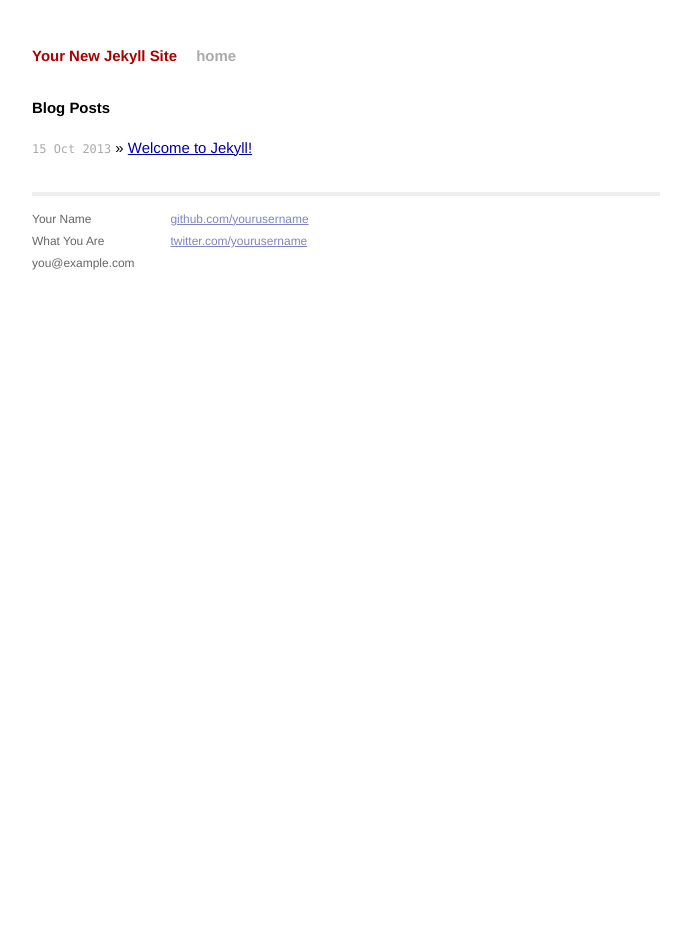
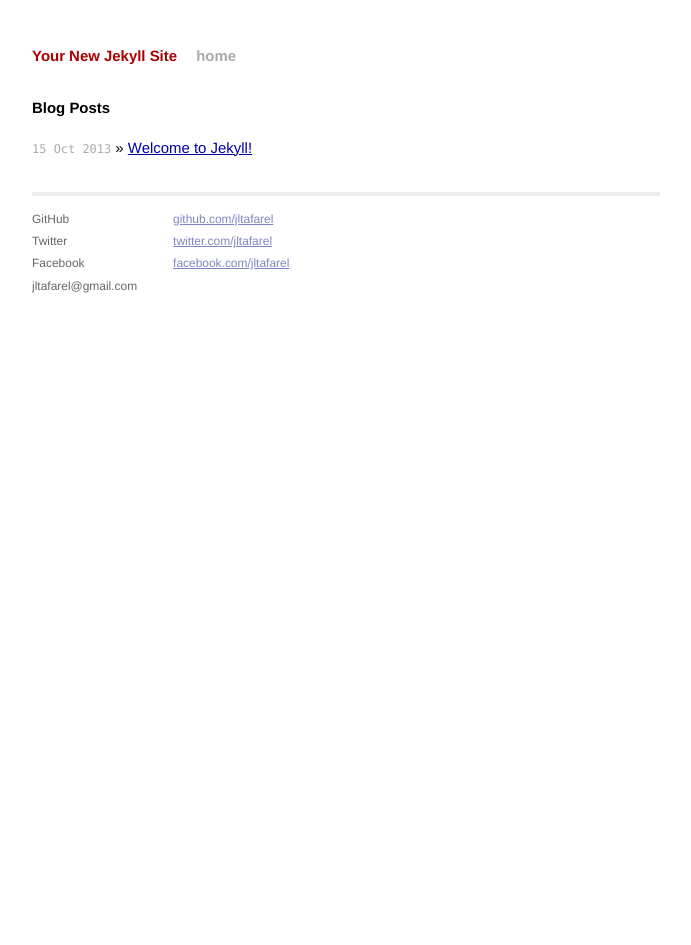
Before and after one commit to jltafarel/jltafarel.github.io, a Jekyll site: the page built from index.html, in a window 1280 px wide. Shown: the whole page, without its empty margins (294-985 px from the left). Built offline with Jekyll 4.4.1, drawn with Linux system fonts in a browser that asks for light colours; Markdown is read by kramdown in place of the engine named in the settings.

Commit message:
modificado html

```diff
--- a/_layouts/default.html
+++ b/_layouts/default.html
@@ -26,15 +26,17 @@
           <div class="footer">
             <div class="contact">
               <p>
-                Your Name<br />
-                What You Are<br />
-                you@example.com
+                GitHub<br />
+                Twitter<br />
+                Facebook<br />
+                jltafarel@gmail.com
               </p>
             </div>
             <div class="contact">
               <p>
-                <a href="https://github.com/yourusername">github.com/yourusername</a><br />
-                <a href="https://twitter.com/yourusername">twitter.com/yourusername</a><br />
+                <a href="https://github.com/jltafarel">github.com/jltafarel</a><br />
+                <a href="https://twitter.com/jltafarel">twitter.com/jltafarel</a><br />
+                <a href="https://facebook.com/jltafarel">facebook.com/jltafarel</a><br />
               </p>
             </div>
           </div>
```
